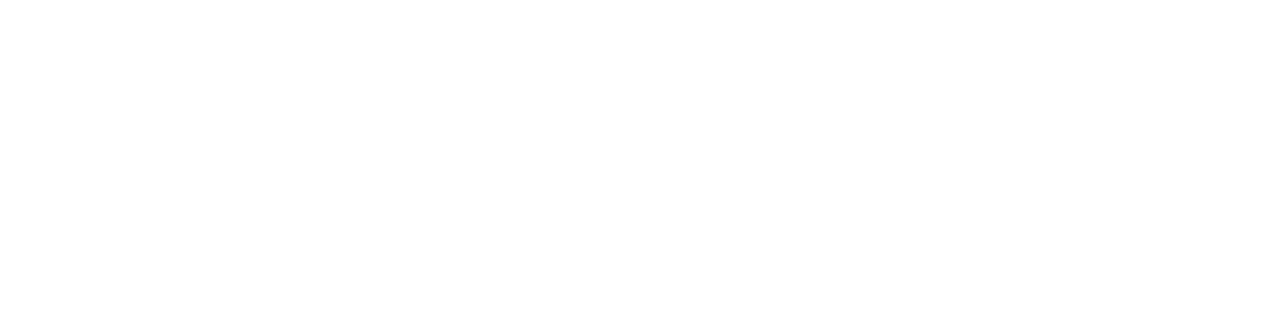
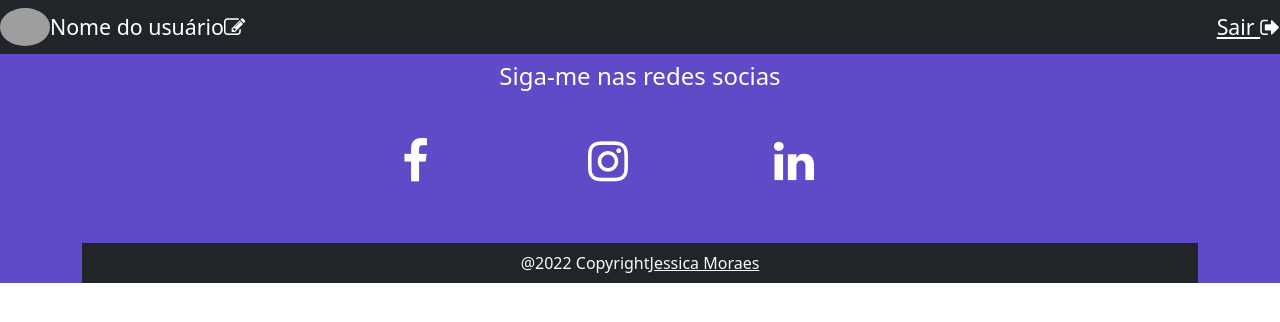
Before and after one commit to jeskamoraes/DigitalHouse_AngularBlog, an Angular app: page / in a window 1280 px wide. Shown: the top 322 px of the page. Built offline with nearby package versions, Linux system fonts and the light colour scheme; grey boxes are pictures that could not be loaded.

Commit message:
Alterando tag dos icones

```diff
--- a/src/app/app.component.html
+++ b/src/app/app.component.html
@@ -1,4 +1,4 @@
 <!--Tudo que for carregar no site precisa passar aqui-->
 
-<!-- <app-menu></app-menu>
-<app-footer></app-footer> -->
+<app-menu></app-menu>
+<app-footer></app-footer>
--- a/src/app/footer/footer.component.css
+++ b/src/app/footer/footer.component.css
@@ -1,3 +1,7 @@
+.bg-footer {
+    background-color: #604Ac7;
+}
+
 ul.social-network {
     list-style: none;
     padding: 0;
@@ -15,14 +19,14 @@
     padding: 10%;
 }
 
-.fa-facebook-square:hover {
+.fa-facebook:hover {
     color: blue;
 }
 
-.fa-instagram-square:hover {
-    color: crimson;
+.fa-instagram:hover {
+    color: rgb(122, 9, 126);
 }
 
-.fa-linkedin-square:hover {
-    color: gray;
+.fa-linkedin:hover {
+    color: rgb(33, 71, 236);
 }
--- a/src/app/footer/footer.component.html
+++ b/src/app/footer/footer.component.html
@@ -1,43 +1,34 @@
-<footer class="page-footer font-small bg-secondary pt-4">
+<footer class="page-footer font-small bg-footer pt-2">
     <div class="container">
         <div class="row">
             <div class="col-md-12 d-flex justify-content-center">
                 <h4 class="text-white">Siga-me nas redes socias</h4>
             </div>
         </div>
-        <div class="row">
-            <div class="col-md-12 d-flex justify-content-center">
-                <ul class="social-network">
-                    <li>
-                        <!-- <a href="https://www.facebook.com/jessica.morais.7712" target="_blank" class="icoFacebook">
-                            <i class="fa fa-facebook-square" aria-hidden="true"></i>
-                        </a> -->
-                        <a class="btn btn-primary" style="background-color: #3b5998;" href="#!" role="button"
-  ><i class="fab fa-facebook-f"></i
-></a>
+        <div class="d-flex justify-content-center">
+            <!-- <div class="row"> -->
+                <ul class="row w-50 social-network">
+                    <li class="col-sm">
+                        <a href="https://www.facebook.com/jessica.morais.7712" target="_blank" class="icoFacebook">
+                            <i class="fa fa-facebook" area-hidden='true'></i>
+                        </a>
                     </li>
-                    <li>
-                        <a class="btn btn-primary" style="background-color: #ac2bac;" href="#!" role="button"
-  ><i class="fab fa-instagram"></i
-></a>
-                        <!-- <a href="https://www.instagram.com/jm.jeska/" target="_blank" class="icoInstagram">
-                            <i class="bi bi-instagram" aria-hidden="true"></i>
-                        </a> -->
+                    <li class="col-sm">
+                        <a href="https://www.instagram.com/jm.jeska/" target="_blank" class="icoInstagram">
+                        <i class="fa fa-instagram" area-hidden='true'></i>
+                        </a>
                     </li>
-                    <li>
-                        <!-- <a href="https://www.linkedin.com/in/jessicamoraessantos/" target="_blank" class="icoLinkedin">
-                            <i class="bi bi-linkedin" aria-hidden="true"></i>
-                        </a> -->
-                        <a class="btn btn-primary" style="background-color: #0082ca;" href="#!" role="button"
-  ><i class="fab fa-linkedin-in"></i
-></a>
+                    <li class="col-sm">
+                        <a href="https://www.linkedin.com/in/jessicamoraessantos/" target="_blank" class="icoLinkedin">
+                            <i class="fa fa-linkedin" area-hidden='true'></i>
+                        </a>
                     </li>
                 </ul>
-            </div>
+            <!-- </div> -->
         </div>
-        <div class="footer-copyright bg-dark text-center py-3">
-            <span class="text-light">@ 2022 Copyright</span>
-            <a href="https://digitalhouse.com.br" class="text-light" target="_blank"> digitalhouse.com.br</a>
+        <div class="footer-copyright bg-dark text-center py-2">
+            <span class="text-light">@2022 Copyright</span>
+            <a href="https://digitalhouse.com.br" class="text-light pr-1" target="_blank">Jessica Moraes</a>
         </div>
     </div>
 </footer>
--- a/src/app/menu/menu.component.html
+++ b/src/app/menu/menu.component.html
@@ -7,12 +7,12 @@
     </button>
     <div class="collapse navbar-collapse" id="navbarSupportedContent">
         <ul class="navbar-nav me-auto d-flex align-items-center">
-            <li class="nav-item" active>
+            <li class="nav-item  mr-5" active>
                 <!-- <a class="nav-link active" aria-current="page" href="#">Blog Pessoal</a> -->
                 <img src='https://avatars.githubusercontent.com/u/86472385?v=4' alt='Foto do usuário' width="50px"
                     height="50px" class="img-fluid rounded-circle">
             </li>
-            <li class="nav-item">
+            <li class="nav-item  mr-5">
                 <!-- <a class="nav-link" href="#">Postagens</a> -->
                 <p class="m-0 font-weight-bold text-white fs-16">Nome do usuário</p>
             </li>
```
